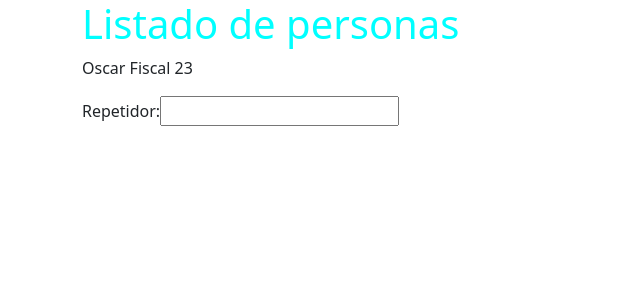
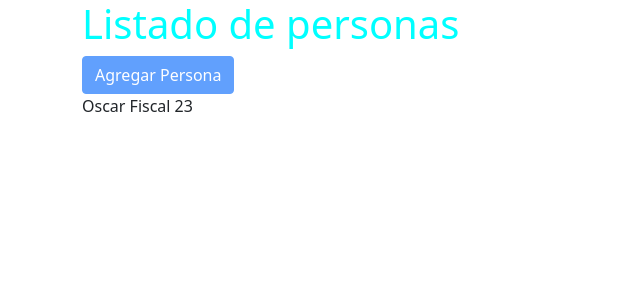
Before and after one commit to oscarfiscal/cursoangular, an Angular app: page / in a window 1280 px wide. Shown: the top 300 px of the page, without its empty margins (0-640 px from the left). Built offline with nearby package versions, Linux system fonts and the light colour scheme.

Commit message:
property binding

```diff
--- a/src/app/Personas/Personas.component.html
+++ b/src/app/Personas/Personas.component.html
@@ -2,6 +2,7 @@
     <div class="row">
         <div class="col">
             <h1>Listado de personas</h1>
+            <button class="btn btn-primary" [disabled]='deshabilitar'>Agregar Persona </button>
             <app-persona></app-persona>
 
         </div>
--- a/src/app/Personas/Personas.component.ts
+++ b/src/app/Personas/Personas.component.ts
@@ -9,5 +9,5 @@
 
 
 export class PersonasComponent{
-
+deshabilitar = true;
 }
--- a/src/app/persona/persona.component.html
+++ b/src/app/persona/persona.component.html
@@ -3,10 +3,3 @@
    {{apellido}}
    {{edad}}
 </p>
-
-<div (keyup)='0'>
-    <label >Repetidor:</label>
-    <input #entrada type="text"/>
-    {{entrada.value}}
-
-</div>
```
